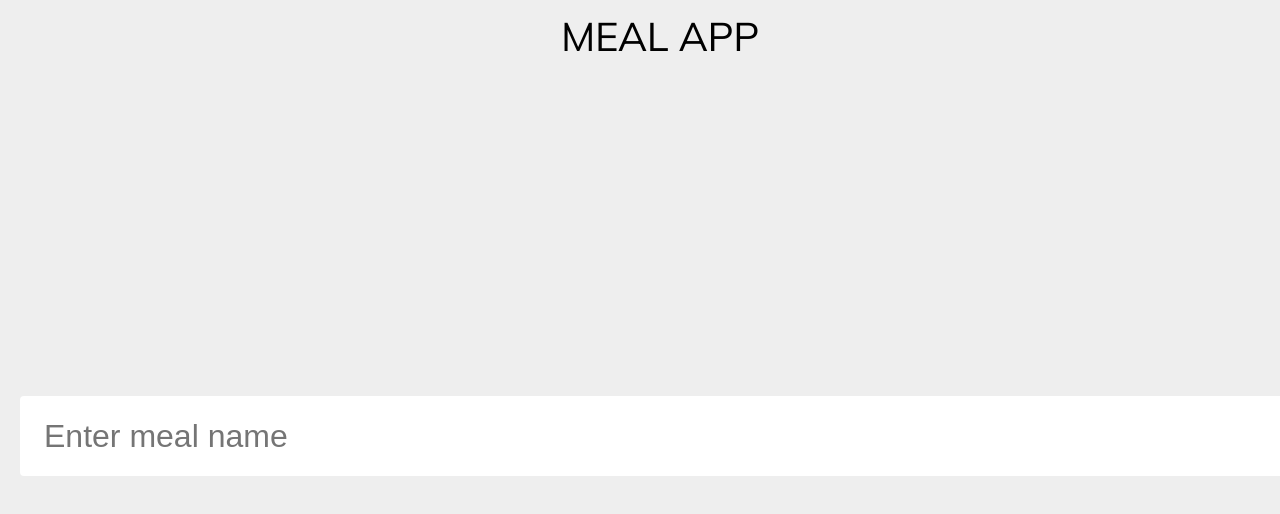
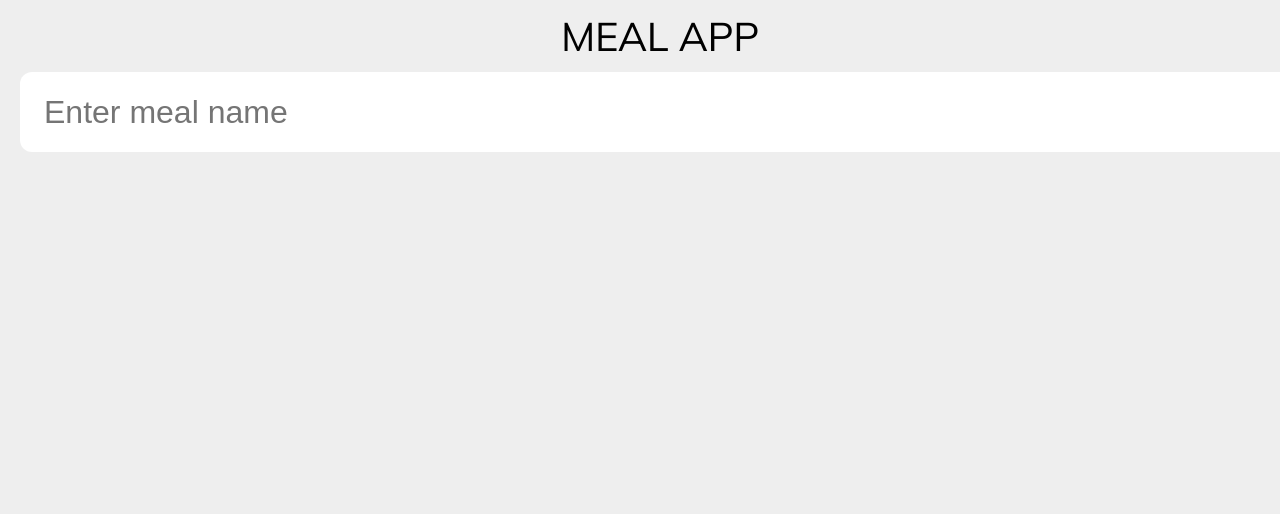
Before and after one commit to Airat-vagapov/meal-app-next, a Next.js app: page / in a window 1280 px wide. Shown: the top 514 px of the page. Built offline with nearby package versions, Linux system fonts and the light colour scheme.

Commit message:
result list

```diff
--- /dev/null
+++ b/src/components/MealCard/MealCard.module.sass
@@ -0,0 +1,8 @@
+@import '/src/styles/vars.sass'
+
+.mealCard
+    display: flex
+    padding-bottom: 12px
+    .mealTitle
+        font-size: 24px
+        line-height: 32px
--- /dev/null
+++ b/src/components/MealCard/MealCard.tsx
@@ -0,0 +1,18 @@
+import styles from './MealCard.module.sass'
+interface IMealCard {
+    meal: any
+    key?: string | number
+}
+
+const MealCard: React.FC<IMealCard> = ({ key, meal }) => {
+    return (
+        <>
+            {meal &&
+                <div className={styles.mealCard}>
+                    <p key={key} className={styles.mealTitle}>{meal?.strMeal}</p>
+                </div>
+            }
+        </>
+    )
+}
+export default MealCard;
--- a/src/components/SearchBlock/SearchBlock.tsx
+++ b/src/components/SearchBlock/SearchBlock.tsx
@@ -1,12 +1,22 @@
+import { useState } from "react";
 import Container from "../Container/Container";
 import SearchForm from "./SearchForm/SearchForm";
+import SearchResultList from './SearchResultList/SearchResultList'
+
+import styles from '@/components/SearchBlock/SearchForm/SearchForm.module.sass';
 
 const SearchBlock = () => {
     // States
+    const [meals, setMeals] = useState<any[]>();
+    const [isDataReady, setIsDataReady] = useState<boolean>(false);
     return (
         <Container>
-            <SearchForm />
-        </Container>
+            <div className={styles.searchFormBlock}>
+                <SearchForm setMealData={(v) => setMeals(v)} toUp={isDataReady} setIsDataReady={setIsDataReady} />
+                {meals?.length && <SearchResultList data={meals} />}
+
+            </div>
+        </Container >
     )
 }
 
--- a/src/components/SearchBlock/SearchForm/SearchForm.module.sass
+++ b/src/components/SearchBlock/SearchForm/SearchForm.module.sass
@@ -1,16 +1,37 @@
-.searchFromBlock
+
+@import '/src/styles/vars.sass'
+.searchFormBlock
     display: flex
+    flex-direction: column
     height: calc( 100vh - 72px )
     margin-top: auto
 
     .searchForm
         display: flex
         width: 100%
-        margin-top: auto
-        margin-bottom: auto
+        // margin-top: auto
+        // margin-bottom: auto
+        transition: all .3s ease-in
+        &--toUp
+            margin-top: 0
+            margin-bottom: 0
+            transition: all .3s ease-in
 
     input
         width: 100%
         padding: 20px 24px
         font-size: 32px
         line-height: 40px
+
+.searchList
+    background: $base-white
+    display: flex
+    flex-direction: column
+    gap: 12px
+    margin-top: 10px
+    padding: 20px
+    border-radius: 12px
+    > div
+        border-bottom: 1px solid $orange
+        &:last-child
+            border: none
--- a/src/components/SearchBlock/SearchForm/SearchForm.tsx
+++ b/src/components/SearchBlock/SearchForm/SearchForm.tsx
@@ -8,12 +8,19 @@ import Input from "@/ui/Input/Input";
 import { useGetMealsByNameMutation } from '@/services/mealApi'
 
 import styles from './SearchForm.module.sass';
+import classNames from "classnames";
 
 interface FormValues {
     search: string;
 }
 
-const SearchForm = () => {
+interface ISearchForm {
+    toUp: boolean
+    setMealData: (value: any) => void,
+    setIsDataReady: (value: boolean) => void
+}
+
+const SearchForm: React.FC<ISearchForm> = ({ toUp, setMealData, setIsDataReady }) => {
     // Refs
     const searchInputRef = useRef<HTMLInputElement | null>(null)
 
@@ -26,12 +33,10 @@ const SearchForm = () => {
             search: '',
         },
         onSubmit: (values) => {
-            console.log('SUBMIT')
-            console.log(values)
-
             var res = getMealsByName(values.search)
             res.then(({ data }) => {
-                console.log(data.meals)
+                setMealData(data.meals)
+                setIsDataReady(true)
             })
         }
     })
@@ -43,11 +48,19 @@ const SearchForm = () => {
         if (value && value?.length > 2) {
             formik.handleSubmit()
         }
+
+        if (value && value?.length === 0) {
+            // formik.handleSubmit()
+            setMealData([])
+            setIsDataReady(false)
+        }
     }
 
     return (
-        <div className={styles.searchFromBlock}>
-            <form className={styles.searchForm} onSubmit={searchForm.handleSubmit}>
+        <form className={classNames(styles.searchForm,
+            { [styles['searchForm--toUp']]: toUp },
+        )
+        } onSubmit={searchForm.handleSubmit} >
             <Input
                 ref={searchInputRef}
                 name="search"
@@ -58,8 +71,8 @@ const SearchForm = () => {
                 }
                 }
                 value={searchForm.values.search} />
-            </form>
-        </div>
+        </form >
+
     )
 }
 
--- /dev/null
+++ b/src/components/SearchBlock/SearchResultList/SearchResultList.tsx
@@ -0,0 +1,25 @@
+
+import MealCard from "@/components/MealCard/MealCard"
+
+import styles from '@/components/SearchBlock/SearchForm/SearchForm.module.sass'
+
+interface ISearchResultList {
+    data: any[] | undefined
+}
+
+const SearchResultList: React.FC<ISearchResultList> = ({ data }) => {
+    return (
+        <>
+            <div className={styles.searchList}>
+                {data && data.map((item, index) => (
+                    <div key={index}>
+                        <MealCard meal={item} />
+                    </div>
+                ))}
+            </div>
+
+        </>
+    )
+}
+
+export default SearchResultList;
--- a/src/ui/Input/Input.module.sass
+++ b/src/ui/Input/Input.module.sass
@@ -1,7 +1,7 @@
 @import '/src/styles/vars.sass'
 .input
     padding: 10px 14px
-    border-radius: 4px
+    border-radius: 12px
     color: $dark-gray
     font-size: 16px
     line-height: 20px
```
Also changed, not shown: src/components/SearchBlock/SearchResultList/SearchResultList.module.sass (added). Lines whose indentation alone changed are shown as unchanged.
